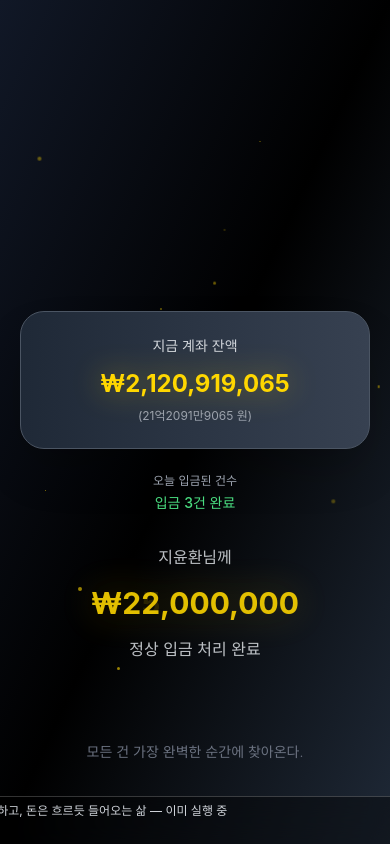
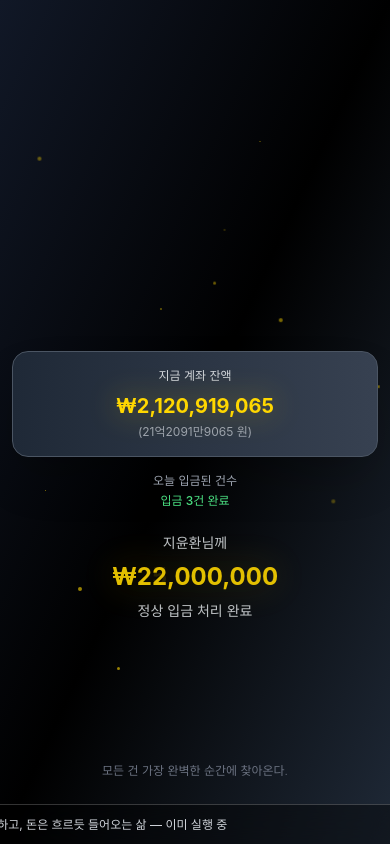
Before and after one commit to Agency8Group/kakaobank, a plain HTML site: page index.html in a window 390 px wide. Drawn offline with nearby package versions, Linux system fonts and the light colour scheme.

Commit message:
메시지

```diff
--- a/index.html
+++ b/index.html
@@ -51,63 +51,63 @@
     </script>
 </head>
 <body class="font-kakao bg-gradient-to-br from-gray-900 via-black to-gray-800 text-white h-screen overflow-hidden relative">
-    <div class="h-screen flex flex-col justify-center items-center relative px-5 pt-20 sm:pt-0">
-        <!-- 고정된 메신저 영역 (잔액 박스 바로 위에만) - 1개 메시지용 -->
-        <div class="relative z-10 mb-4 w-full px-4 sm:px-0 sm:max-w-sm md:max-w-md" style="height: 80px; overflow: hidden;">
-            <div id="kakao-messages" style="display: flex; flex-direction: column; align-items: center; justify-content: center; height: 100%; width: 100%;">
-                <!-- 카톡 메시지 1개가 여기에 동적으로 추가됩니다 -->
+    <div class="h-screen flex flex-col justify-center items-center relative px-3 sm:px-5 pt-16 sm:pt-20 md:pt-0">
+        <!-- 메신저 영역 (import 처리 - 공간 제약 없음) -->
+        <div class="relative z-10 mb-4 w-full px-4 sm:px-0 sm:max-w-sm md:max-w-md" style="min-height: 80px;">
+            <div id="kakao-messages" style="display: flex; flex-direction: column; align-items: center; justify-content: center; width: 100%;">
+                <!-- 카톡 메시지가 여기에 동적으로 추가됩니다 (공간 제약 없음) -->
             </div>
         </div>
 
-        <!-- 잔액 표시 영역 (카카오뱅크 스타일 카드) - 고정 위치 -->
-        <div class="text-center z-10 mb-6 w-full max-w-sm sm:max-w-md" style="position: relative; top: 0;">
-            <div class="bg-gradient-to-r from-gray-800 to-gray-700 rounded-3xl p-6 shadow-2xl border border-gray-600">
-                <div class="text-gray-300 text-sm mb-3">지금 계좌 잔액</div>
-                <div class="text-kakao-yellow text-2xl sm:text-3xl font-bold break-keep drop-shadow-[0_0_15px_rgba(255,215,0,0.4)]" id="balance-amount">
+        <!-- 잔액 표시 영역 (카카오뱅크 스타일 카드) - 모바일 최적화 -->
+        <div class="text-center z-10 mb-4 sm:mb-6 w-full max-w-sm sm:max-w-md" style="position: relative; top: 0;">
+            <div class="bg-gradient-to-r from-gray-800 to-gray-700 rounded-2xl sm:rounded-3xl p-4 sm:p-6 shadow-2xl border border-gray-600">
+                <div class="text-gray-300 text-xs sm:text-sm mb-2 sm:mb-3">지금 계좌 잔액</div>
+                <div class="text-kakao-yellow text-xl sm:text-2xl md:text-3xl font-bold break-keep drop-shadow-[0_0_15px_rgba(255,215,0,0.4)]" id="balance-amount">
                     ₩0
                 </div>
-                <div class="text-gray-400 text-xs mt-2" id="balance-korean">(로딩 중...)</div>
+                <div class="text-gray-400 text-xs mt-1 sm:mt-2" id="balance-korean">(로딩 중...)</div>
             </div>
         </div>
 
         <!-- 실시간 입금 현황 -->
-        <div class="text-center z-10 mb-8 w-full max-w-sm sm:max-w-md">
+        <div class="text-center z-10 mb-6 sm:mb-8 w-full max-w-sm sm:max-w-md">
             <div class="text-gray-400 text-xs mb-1">오늘 입금된 건수</div>
-            <div class="text-green-400 text-sm font-medium" id="deposit-counter">
+            <div class="text-green-400 text-xs sm:text-sm font-medium" id="deposit-counter">
                 입금 <span id="deposit-count">0</span>건 완료
             </div>
         </div>
 
-        <!-- 메인 입금 메시지 영역 -->
-        <div class="relative text-center z-10 mb-12 sm:mb-16 w-full max-w-sm sm:max-w-md">
+        <!-- 메인 입금 메시지 영역 - 모바일 최적화 -->
+        <div class="relative text-center z-10 mb-8 sm:mb-12 md:mb-16 w-full max-w-sm sm:max-w-md">
             <div class="income-message opacity-100 transition-opacity duration-1000 ease-in-out" id="message1">
-                <div class="text-gray-300 text-base sm:text-lg mb-2 break-keep">지윤환님께</div>
-                <div class="text-kakao-yellow text-3xl sm:text-4xl md:text-5xl font-bold my-4 break-keep drop-shadow-[0_0_20px_rgba(255,215,0,0.3)]">₩5,000,000</div>
-                <div class="text-gray-300 text-base sm:text-lg break-keep">정상 입금 처리 완료</div>
+                <div class="text-gray-300 text-sm sm:text-base md:text-lg mb-1 sm:mb-2 break-keep">지윤환님께</div>
+                <div class="text-kakao-yellow text-2xl sm:text-3xl md:text-4xl lg:text-5xl font-bold my-2 sm:my-3 md:my-4 break-keep drop-shadow-[0_0_20px_rgba(255,215,0,0.3)]">₩5,000,000</div>
+                <div class="text-gray-300 text-sm sm:text-base md:text-lg break-keep">정상 입금 처리 완료</div>
             </div>
             <div class="income-message absolute top-0 left-1/2 transform -translate-x-1/2 opacity-0 transition-opacity duration-1000 ease-in-out w-full" id="message2">
-                <div class="text-gray-300 text-base sm:text-lg mb-2 break-keep">지윤환님께</div>
-                <div class="text-kakao-yellow text-3xl sm:text-4xl md:text-5xl font-bold my-4 break-keep drop-shadow-[0_0_20px_rgba(255,215,0,0.3)]">₩12,000,000</div>
-                <div class="text-gray-300 text-base sm:text-lg break-keep">정상 입금 처리 완료</div>
+                <div class="text-gray-300 text-sm sm:text-base md:text-lg mb-1 sm:mb-2 break-keep">지윤환님께</div>
+                <div class="text-kakao-yellow text-2xl sm:text-3xl md:text-4xl lg:text-5xl font-bold my-2 sm:my-3 md:my-4 break-keep drop-shadow-[0_0_20px_rgba(255,215,0,0.3)]">₩12,000,000</div>
+                <div class="text-gray-300 text-sm sm:text-base md:text-lg break-keep">정상 입금 처리 완료</div>
             </div>
             <div class="income-message absolute top-0 left-1/2 transform -translate-x-1/2 opacity-0 transition-opacity duration-1000 ease-in-out w-full" id="message3">
-                <div class="text-gray-300 text-base sm:text-lg mb-2 break-keep">지윤환님께</div>
-                <div class="text-kakao-yellow text-3xl sm:text-4xl md:text-5xl font-bold my-4 break-keep drop-shadow-[0_0_20px_rgba(255,215,0,0.3)]">₩3,800,000</div>
-                <div class="text-gray-300 text-base sm:text-lg break-keep">정상 입금 처리 완료</div>
+                <div class="text-gray-300 text-sm sm:text-base md:text-lg mb-1 sm:mb-2 break-keep">지윤환님께</div>
+                <div class="text-kakao-yellow text-2xl sm:text-3xl md:text-4xl lg:text-5xl font-bold my-2 sm:my-3 md:my-4 break-keep drop-shadow-[0_0_20px_rgba(255,215,0,0.3)]">₩3,800,000</div>
+                <div class="text-gray-300 text-sm sm:text-base md:text-lg break-keep">정상 입금 처리 완료</div>
             </div>
         </div>
 
 
-        <!-- 하단 고정 메시지 -->
-        <div class="fixed bottom-20 sm:bottom-24 left-0 right-0 text-center z-10 px-5">
-            <div class="text-gray-500 text-sm sm:text-base leading-relaxed font-light break-keep">
+        <!-- 하단 고정 메시지 - 모바일 최적화 -->
+        <div class="fixed bottom-16 sm:bottom-20 md:bottom-24 left-0 right-0 text-center z-10 px-3 sm:px-5">
+            <div class="text-gray-500 text-xs sm:text-sm md:text-base leading-relaxed font-light break-keep">
                 모든 건 가장 완벽한 순간에 찾아온다.
             </div>
         </div>
 
-        <!-- 티커 메시지 -->
-        <div class="fixed bottom-0 left-0 right-0 h-12 sm:h-14 overflow-hidden bg-black/40 backdrop-blur-md border-t border-white/20 z-10">
-            <div class="inline-block whitespace-nowrap animate-ticker text-xs sm:text-sm text-gray-300 leading-12 sm:leading-14 pl-full">
+        <!-- 티커 메시지 - 모바일 최적화 -->
+        <div class="fixed bottom-0 left-0 right-0 h-10 sm:h-12 md:h-14 overflow-hidden bg-black/40 backdrop-blur-md border-t border-white/20 z-10">
+            <div class="inline-block whitespace-nowrap animate-ticker text-xs sm:text-sm text-gray-300 leading-10 sm:leading-12 md:leading-14 pl-full">
                 커피 마시며 일하고, 돈은 흐르듯 들어오는 삶 — 이미 실행 중
             </div>
         </div>
--- a/script.js
+++ b/script.js
@@ -300,7 +300,7 @@ class KakaoMessageSystem {
 
     showMessage(senderName, message, type) {
         const messageElement = document.createElement('div');
-        messageElement.className = 'kakao-message mb-2 w-full max-w-xs sm:max-w-sm mx-auto px-2 sm:px-0';
+        messageElement.className = 'kakao-message mb-3 w-full max-w-xs sm:max-w-sm mx-auto px-2 sm:px-0';
 
         // 메시지 타입에 따른 색상 (조화로운 색상 팔레트)
         let bgColor = 'bg-blue-600';
@@ -323,7 +323,7 @@ class KakaoMessageSystem {
                 </div>
                 <div class="flex flex-col flex-1 min-w-0">
                     <div class="text-xs text-gray-300 mb-1 font-medium">${senderName}</div>
-                    <div class="${bgColor} text-white px-3 py-2 sm:px-4 sm:py-3 rounded-2xl rounded-bl-md text-xs sm:text-sm break-keep shadow-lg w-fit max-w-full">
+                    <div class="${bgColor} text-white px-3 py-2 sm:px-4 sm:py-3 rounded-2xl rounded-bl-md text-xs sm:text-sm break-keep shadow-lg w-fit max-w-full overflow-visible">
                         ${message}
                     </div>
                 </div>
```
